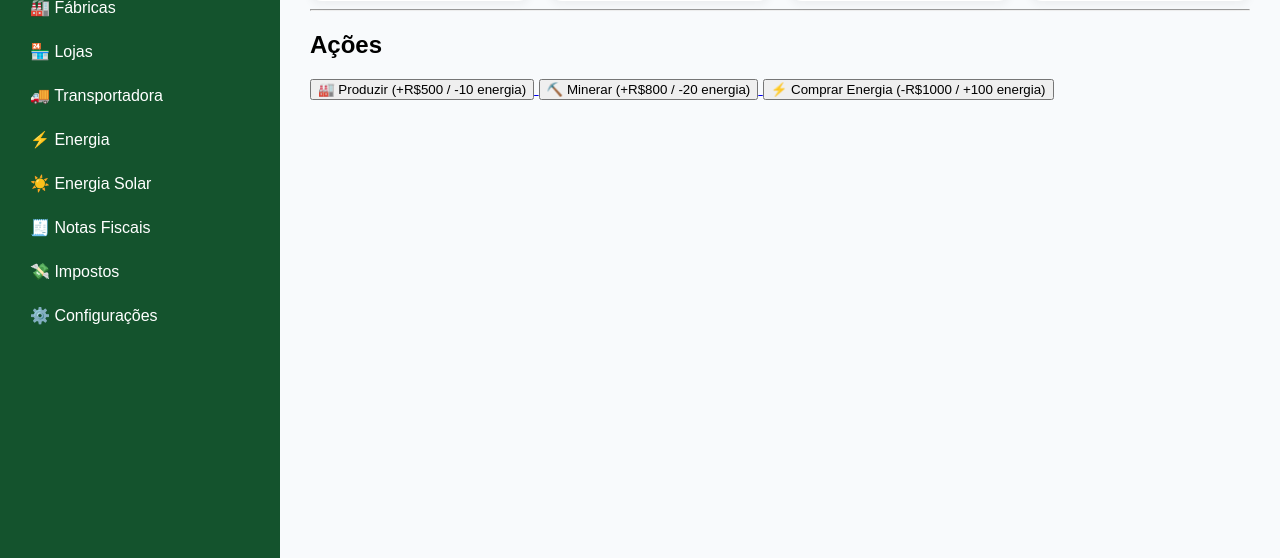
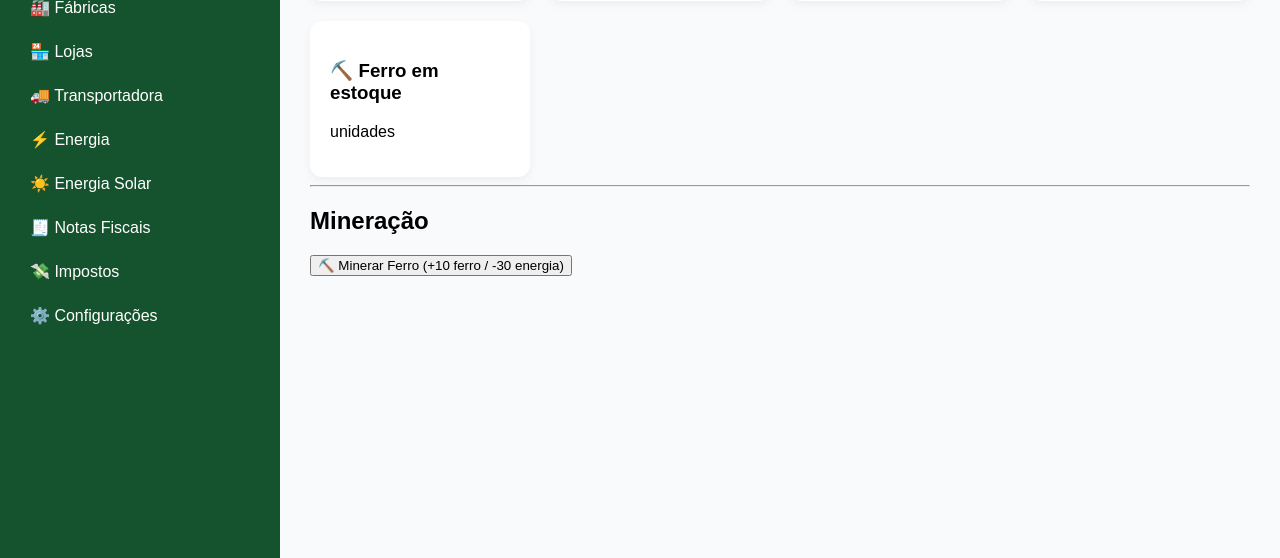
Before and after one commit to mauriciok10lg-wq/EcoCompany, a Flask app: template templates/dashboard.html in a window 1280 px wide. Shown: the part 242-800 px from the top of the page. Run offline with Flask 3, Linux system fonts and the light colour scheme; the template is opened without the code that fills it, so the values that code supplies are empty.

Commit message:
Update dashboard.html
Adiciona painel e botão de mineração de ferro

```diff
--- a/templates/dashboard.html
+++ b/templates/dashboard.html
@@ -23,22 +23,19 @@
     <h3>🏢 Empresas</h3>
     <p>{{ empresas }} ativas</p>
   </div>
+
+  <div class="card">
+    <h3>⛏️ Ferro em estoque</h3>
+    <p>{{ ferro }} unidades</p>
+  </div>
 </div>
 
 <hr>
 
-<h2>Ações</h2>
+<h2>Mineração</h2>
 
-<a href="/produzir">
-  <button>🏭 Produzir (+R$500 / -10 energia)</button>
-</a>
-
-<a href="/minerar">
-  <button>⛏️ Minerar (+R$800 / -20 energia)</button>
-</a>
-
-<a href="/comprar-energia">
-  <button>⚡ Comprar Energia (-R$1000 / +100 energia)</button>
+<a href="/minerar-ferro">
+  <button>⛏️ Minerar Ferro (+10 ferro / -30 energia)</button>
 </a>
 
 {% endblock %}
```
